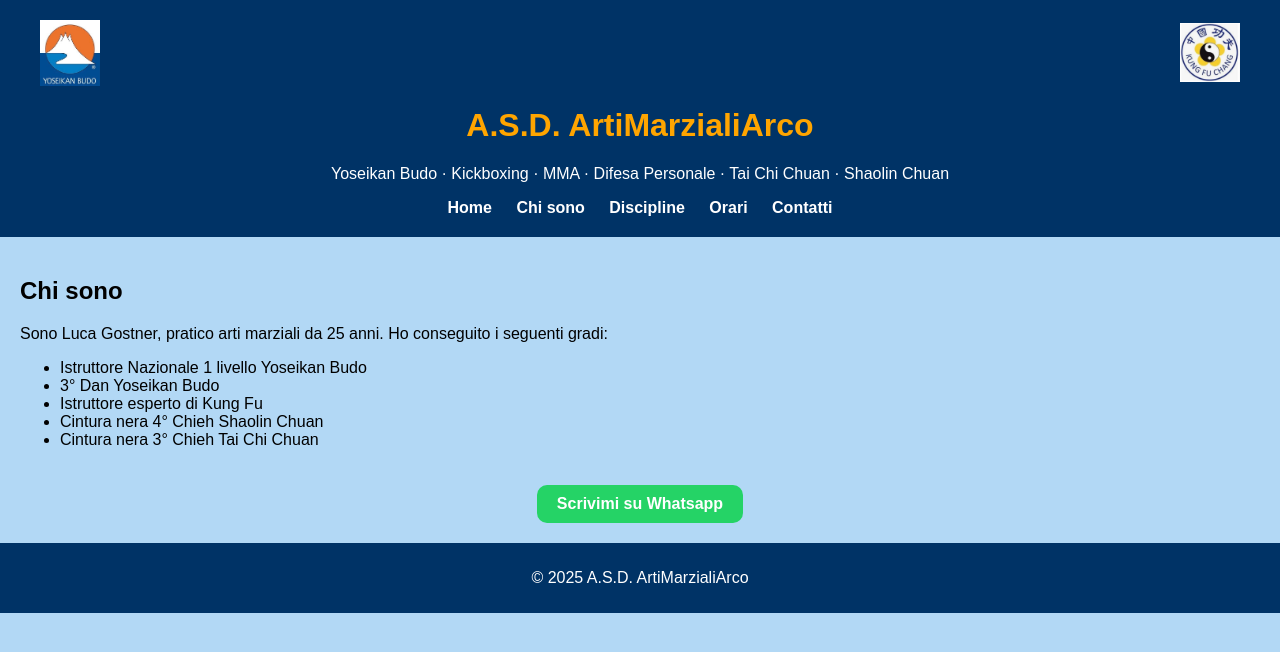
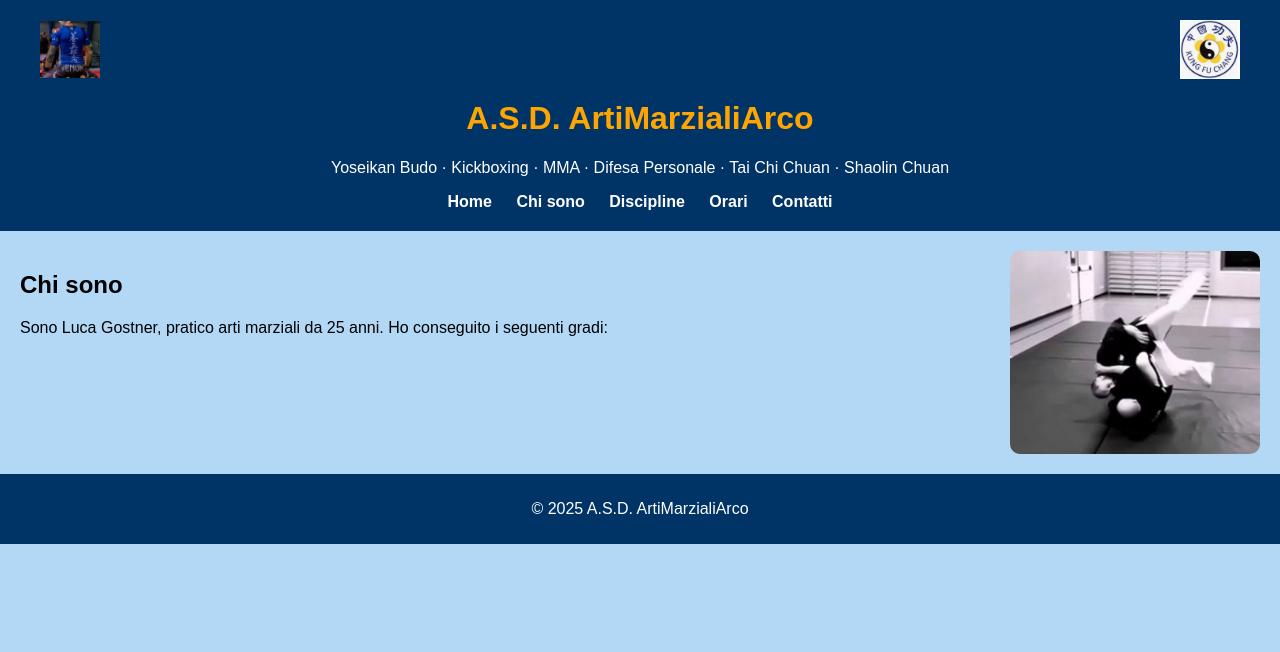
Before and after one commit to Marcotaichi/arti-marziali-arco, a plain HTML site: page chi-sono.html in a window 1280 px wide. Drawn offline with Linux system fonts and the light colour scheme.

Commit message:
Add files via upload

```diff
--- a/chi-sono.html
+++ b/chi-sono.html
@@ -10,7 +10,7 @@
 <body>
 <header>
 <div class="logo-bar">
-<img alt="Logo Yoseikan" class="logo-left" src="logo_yoseikan.png"/>
+<img alt="Luca Gostner in azione" class="logo-left" src="foto_azione_2.jpg"/>
 <img alt="Logo Kung Fu" class="logo-right" src="logo_kungfu_chang.png"/>
 </div>
 <h1 class="main-title">A.S.D. ArtiMarzialiArco</h1>
@@ -23,17 +23,7 @@
 <a href="contatti.html">Contatti</a>
 </nav>
 </header>
-<main>
-<h2>Chi sono</h2>
-<p>Sono Luca Gostner, pratico arti marziali da 25 anni. Ho conseguito i seguenti gradi:</p>
-<ul>
-<li>Istruttore Nazionale 1 livello Yoseikan Budo</li>
-<li>3° Dan Yoseikan Budo</li>
-<li>Istruttore esperto di Kung Fu</li>
-<li>Cintura nera 4° Chieh Shaolin Chuan</li>
-<li>Cintura nera 3° Chieh Tai Chi Chuan</li>
-</ul>
-<div style="text-align:center;"><a class="whatsapp-button" href="https://wa.me/393351763249" target="_blank">Scrivimi su Whatsapp</a></div></main>
+<main><div style="display: flex; align-items: flex-start; gap: 20px;"><div style="flex: 2;"><h2>Chi sono</h2><p>Sono Luca Gostner, pratico arti marziali da 25 anni. Ho conseguito i seguenti gradi:</p></div><img alt="Luca Gostner" src="foto_azione_1.jpg" style="max-width: 250px; height: auto; border-radius: 10px; flex: 1;"/></div></main>
 <footer>
 <p>© 2025 A.S.D. ArtiMarzialiArco</p>
 </footer>
```
Also changed, not shown: contatti.html (+1 -1 lines).
